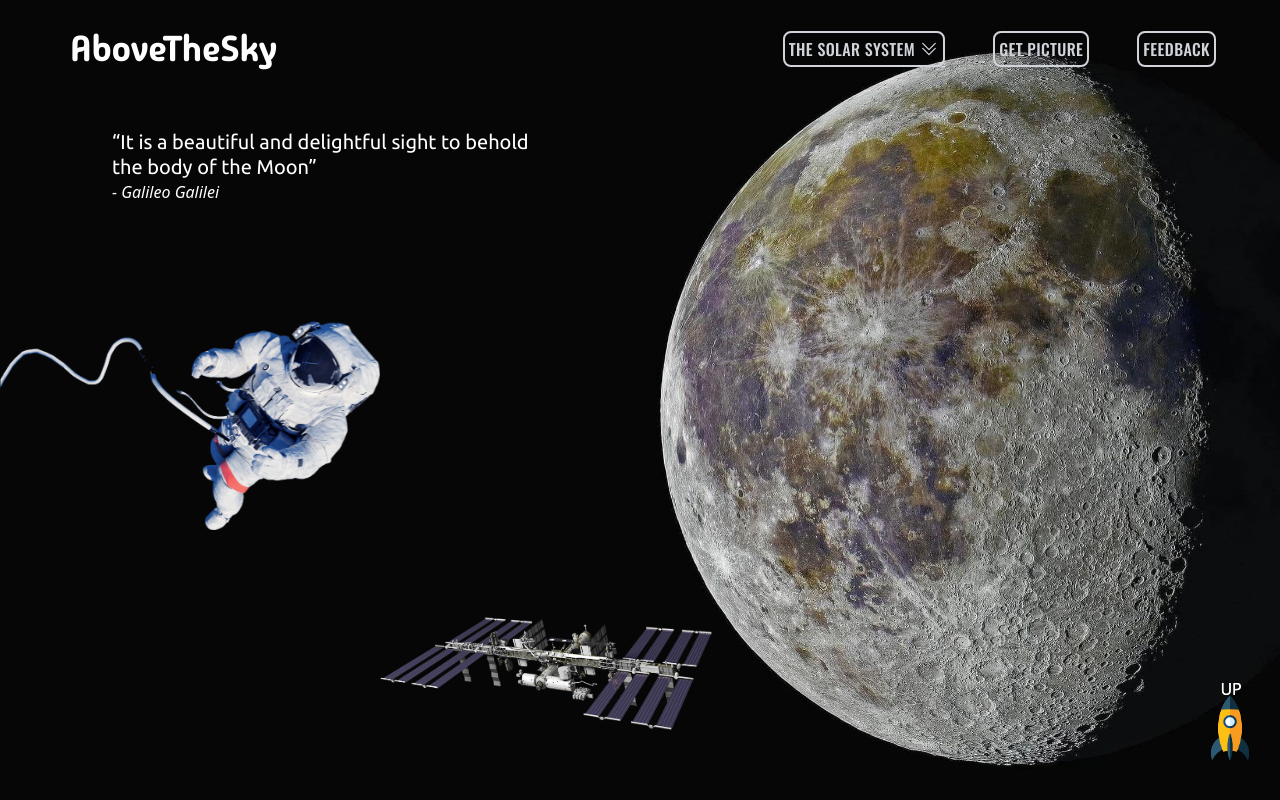
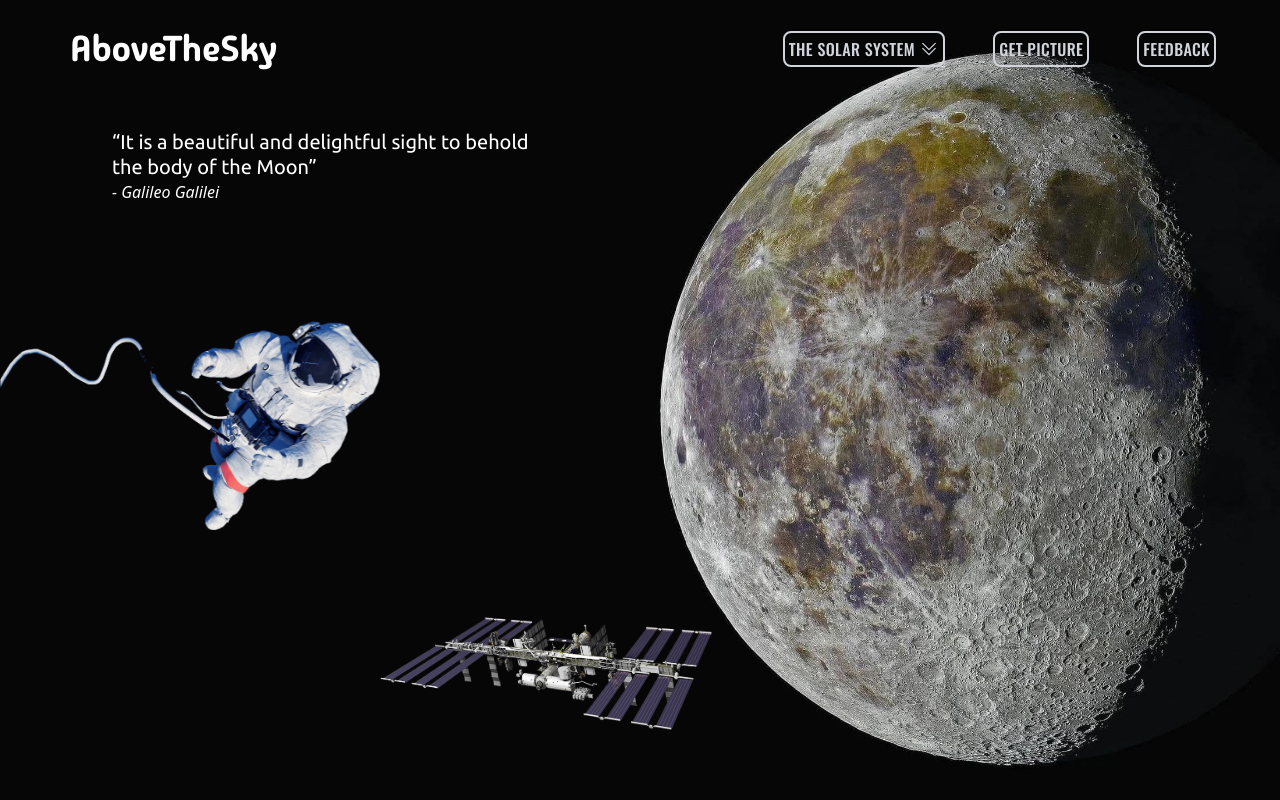
Before and after one commit to DenysKors/AboveTheSky_PetProject, a React (Vite) app: page / in a window 1280 px wide. Shown: the top 800 px of the page. Built offline with nearby package versions, Linux system fonts and the light colour scheme.

Commit message:
Show/hide scroll btn, smooth scroll

```diff
--- a/src/components/ScrollToTop.jsx
+++ b/src/components/ScrollToTop.jsx
@@ -1,26 +1,29 @@
-import { useEffect } from "react";
-// const scrollRef = document.getElementById("earth");
-// const btnRef = document.getElementById("scroll-btn");
-// console.log(scrollRef);
-// const scrollBtn = scrollRef.offsetTop;
+import { useEffect, useRef } from "react";
 
 function ScrollToTop() {
-  // if (window.scrollY >= scrollBtn) {
-  //   btnRef.classList.add("scroll-btn-visible");
-  // } else {
-  //   btnRef.classList.remove("scroll-btn-visible");
-  // }
+  const scrollBtnRef = useRef();
+  const sectionOffsetValue = useRef(0);
+
   useEffect(() => {
-    const scrollRef = document.getElementById("earth");
-    // const btnRef = document.getElementById("scroll-btn");
-    console.log(scrollRef);
-  });
+    const sectionRef = document.getElementById("earth");
+    sectionOffsetValue.current = sectionRef.offsetTop;
+  }, []);
+
+  window.onscroll = () => {
+    if (window.scrollY >= sectionOffsetValue.current) {
+      scrollBtnRef.current.classList.add("scroll-btn-visible");
+    } else {
+      scrollBtnRef.current.classList.remove("scroll-btn-visible");
+    }
+  };
+
   return (
     <button
-      id="scroll-btn"
+      ref={scrollBtnRef}
       type="button"
-      className="scroll-btn bottom-10 right-[2%] w-10 lg:w-12 h-14 lg:h-16 z-20 bg-scrollBtn bg-transparent bg-no-repeat bg-contain bg-center"
+      className="scroll-btn bottom-12 right-[2%] w-10 lg:w-12 h-14 lg:h-16 z-20 bg-scrollBtn bg-transparent bg-no-repeat bg-contain bg-center hidden"
       aria-label="Scroll to top button"
+      onClick={() => window.scrollTo({ top: 0, behavior: "smooth" })}
     ></button>
   );
 }
--- a/src/index.css
+++ b/src/index.css
@@ -124,7 +124,7 @@
 .scroll-btn::after {
   content: "";
   position: absolute;
-  bottom: -50%;
+  bottom: -60%;
   width: 30px;
   height: 40px;
   transform: translateX(-40%);
```
